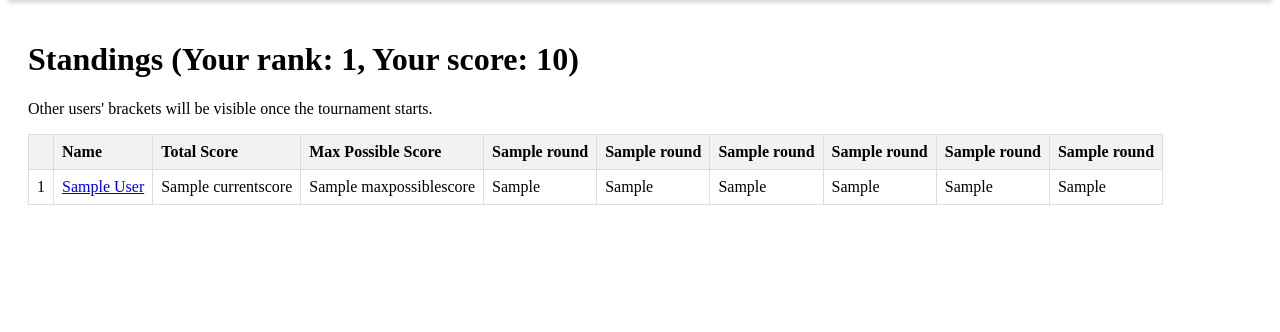
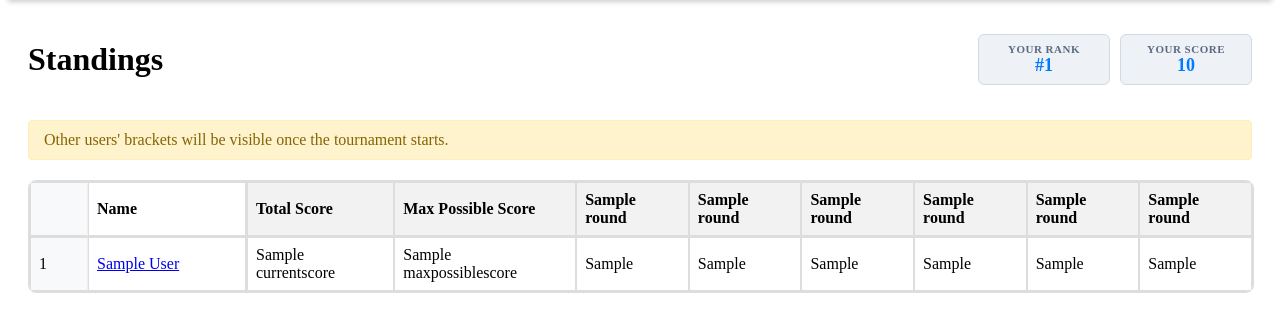
Before and after one commit to gmichnikov/madness, a Python web app: template app/templates/standings.html in a window 1280 px wide. Shown: the part 74-406 px from the top of the page. Run offline with Jinja, Linux system fonts and the light colour scheme; the template is opened without the code that fills it: most values are stand-ins (such as "Sample title", 1, 10 or a date in 2020).

Commit message:
Improve standings on mobile

```diff
--- a/app/static/styles.css
+++ b/app/static/styles.css
@@ -797,6 +797,133 @@ header {
     background-color: yellow;
 }
 
+/* Responsive Standings Table */
+.standings-container {
+    width: 100%;
+    overflow-x: auto;
+    -webkit-overflow-scrolling: touch;
+    border: 1px solid #ddd;
+    border-radius: 8px;
+    margin-bottom: 20px;
+}
+
+.standings-table {
+    width: 100%;
+    border-collapse: separate; /* Required for sticky headers */
+    border-spacing: 0;
+}
+
+.standings-table th {
+    position: sticky;
+    top: 0;
+    background-color: #f2f2f2;
+    z-index: 10;
+    border-bottom: 2px solid #ddd;
+}
+
+/* Sticky Rank and Name Columns */
+.standings-table th:first-child,
+.standings-table td:first-child {
+    position: sticky;
+    left: 0;
+    z-index: 11;
+    background: #f8f9fa;
+    width: 40px;
+    border-right: 1px solid #eee;
+}
+
+.standings-table th:nth-child(2),
+.standings-table td:nth-child(2) {
+    position: sticky;
+    left: 40px;
+    z-index: 11;
+    background: white;
+    min-width: 140px;
+    border-right: 2px solid #ddd;
+}
+
+/* Handle background for sticky columns on alternating rows */
+.standings-table tr:nth-child(even) td:nth-child(1),
+.standings-table tr:nth-child(even) td:nth-child(2) {
+    background-color: #f9f9f9;
+}
+
+#current-user-row td:nth-child(1),
+#current-user-row td:nth-child(2) {
+    background-color: LightSkyBlue !important;
+}
+
+/* Hide per-round scores on very small screens */
+@media screen and (max-width: 600px) {
+    .hide-mobile {
+        display: none;
+    }
+}
+
+/* Improved Sort Form for Mobile */
+@media screen and (max-width: 768px) {
+    .standings-sort-form {
+        flex-direction: column;
+        align-items: stretch;
+        gap: 10px;
+    }
+    .standings-sort-form div {
+        width: 100%;
+    }
+    .standings-sort-form select, .standings-sort-form input {
+        width: 100%;
+    }
+}
+
+/* Standings Header & Stats Bar */
+.standings-header-container {
+    display: flex;
+    justify-content: space-between;
+    align-items: center;
+    margin-bottom: 20px;
+    flex-wrap: wrap;
+    gap: 15px;
+}
+
+.standings-user-stats {
+    display: flex;
+    gap: 10px;
+}
+
+.stat-item {
+    background: #eef2f7;
+    padding: 8px 15px;
+    border-radius: 6px;
+    border: 1px solid #d1d9e6;
+    display: flex;
+    flex-direction: column;
+    align-items: center;
+    min-width: 100px;
+}
+
+.stat-label {
+    font-size: 11px;
+    text-transform: uppercase;
+    color: #5c6b80;
+    font-weight: bold;
+    letter-spacing: 0.5px;
+}
+
+.stat-value {
+    font-size: 18px;
+    font-weight: 800;
+    color: #007bff;
+}
+
+.cutoff-note {
+    background-color: #fff3cd;
+    color: #856404;
+    padding: 10px 15px;
+    border-radius: 4px;
+    border: 1px solid #ffeeba;
+    margin-bottom: 20px;
+}
+
 .comparison-correct {
     background-color: #d4edda;
 }
--- a/app/templates/standings.html
+++ b/app/templates/standings.html
@@ -1,10 +1,22 @@
 {% extends "base.html" %}
 {% block title %}Standings{% endblock %}
 {% block content %}
-    <h1>Standings (Your rank: {{ user_rank }}, Your score: {{ user_score }})</h1>
+    <div class="standings-header-container">
+        <h1>Standings</h1>
+        <div class="standings-user-stats">
+            <div class="stat-item">
+                <span class="stat-label">Your Rank</span>
+                <span class="stat-value">#{{ user_rank }}</span>
+            </div>
+            <div class="stat-item">
+                <span class="stat-label">Your Score</span>
+                <span class="stat-value">{{ user_score }}</span>
+            </div>
+        </div>
+    </div>
 
     {% if not show_champion %}
-        <p>Other users' brackets will be visible once the tournament starts.</p>
+        <p class="cutoff-note">Other users' brackets will be visible once the tournament starts.</p>
     {% else %}
         <form method="POST" class="standings-sort-form" id="standings-sort-form">
             {{ sort_form.hidden_tag() }}
@@ -15,6 +27,7 @@
         </form>
     {% endif %}
 
+    <div class="standings-container">
         <table class="standings-table">
             <thead>
                 <tr>
@@ -23,14 +36,14 @@
                     <th>Total Score</th>
                     <th>Max Possible Score</th>
                     {% if show_champion %}
-                    <th>Champion</th>
+                        <th class="hide-mobile">Champion</th>
                     {% endif %}
-                <th>{{ rounds[1] }}</th>
-                <th>{{ rounds[2] }}</th>
-                <th>{{ rounds[3] }}</th>
-                <th>{{ rounds[4] }}</th>
-                <th>{{ rounds[5] }}</th>
-                <th>{{ rounds[6] }}</th>
+                    <th class="hide-mobile">{{ rounds[1] }}</th>
+                    <th class="hide-mobile">{{ rounds[2] }}</th>
+                    <th class="hide-mobile">{{ rounds[3] }}</th>
+                    <th class="hide-mobile">{{ rounds[4] }}</th>
+                    <th class="hide-mobile">{{ rounds[5] }}</th>
+                    <th class="hide-mobile">{{ rounds[6] }}</th>
                 </tr>
             </thead>
             <tbody>
@@ -41,18 +54,19 @@
                         <td>{{ user.currentscore }}</td>
                         <td>{{ user.maxpossiblescore }}</td>
                         {% if show_champion %}
-                        <td>{{ user.champion_team_name }}</td>
+                            <td class="hide-mobile">{{ user.champion_team_name }}</td>
                         {% endif %}
-                    <td>{{ user.r1score }}</td>
-                    <td>{{ user.r2score }}</td>
-                    <td>{{ user.r3score }}</td>
-                    <td>{{ user.r4score }}</td>
-                    <td>{{ user.r5score }}</td>
-                    <td>{{ user.r6score }}</td>
+                        <td class="hide-mobile">{{ user.r1score }}</td>
+                        <td class="hide-mobile">{{ user.r2score }}</td>
+                        <td class="hide-mobile">{{ user.r3score }}</td>
+                        <td class="hide-mobile">{{ user.r4score }}</td>
+                        <td class="hide-mobile">{{ user.r5score }}</td>
+                        <td class="hide-mobile">{{ user.r6score }}</td>
                     </tr>
                 {% endfor %}
             </tbody>
         </table>
+    </div>
 {% endblock %}
 
 {% block morejs %}
```
Lines whose indentation alone changed are shown as unchanged.
